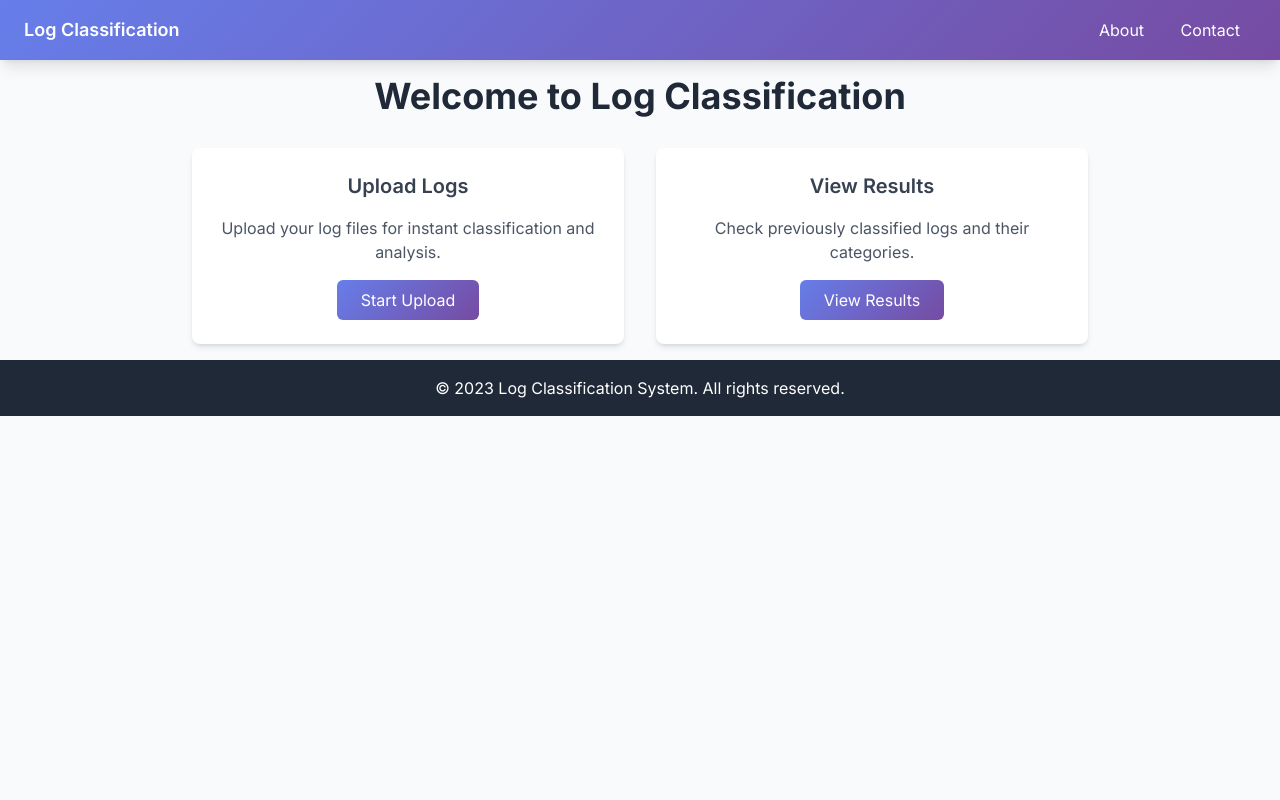
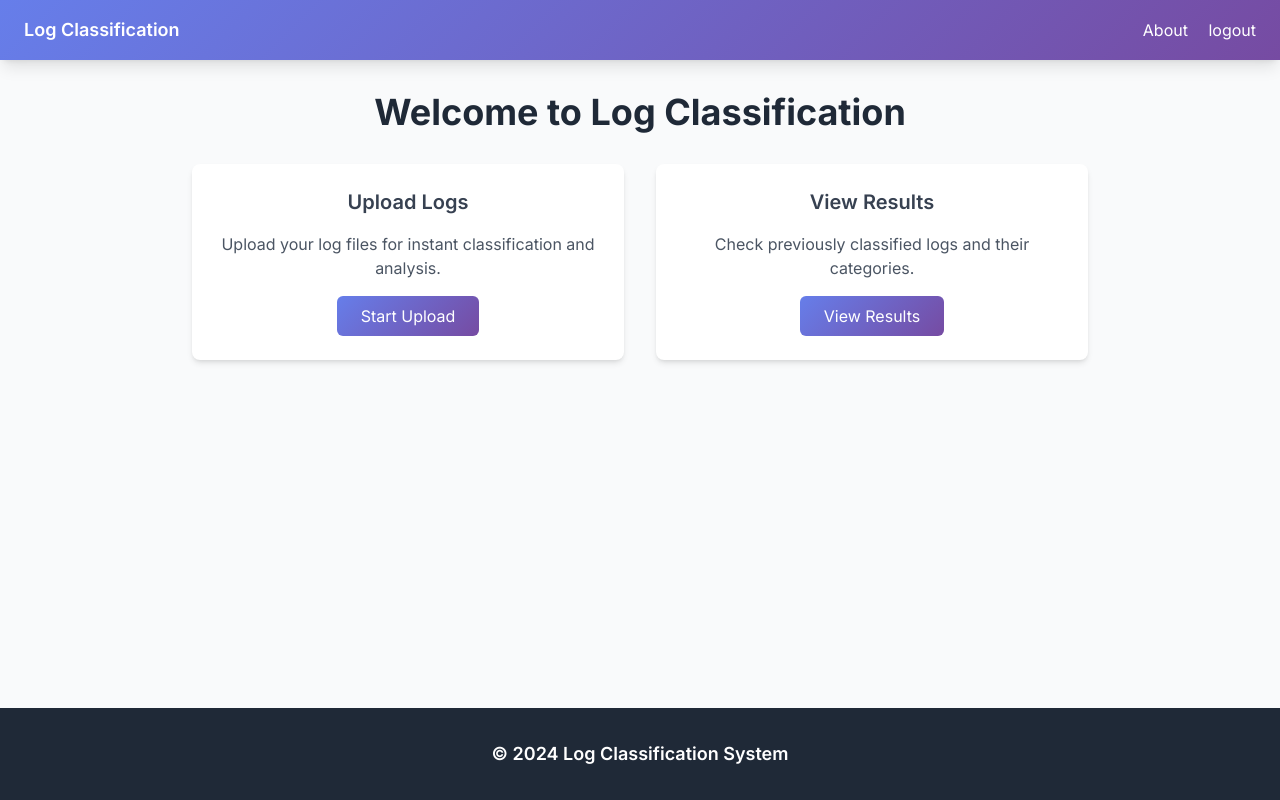
Before and after one commit to AbdullahAlAlif/log_classification, a Flask app: page / in a window 1280 px wide. Run offline with Flask 3, Linux system fonts and the light colour scheme; parts of the project's set-up code (start-up, migrations or seed data) failed here and were passed over; some libraries are stand-ins or nearby versions.

Commit message:
updated base.html a little

```diff
--- a/app.py
+++ b/app.py
@@ -1,32 +1,15 @@
-from flask import Flask, render_template, request, redirect, url_for, current_app
+from flask import Flask, render_template, request, redirect, url_for, send_from_directory, flash
 import pandas as pd
-from classify import classify_csv
 import os
 from dotenv import load_dotenv
+from functools import lru_cache
+from classify import classify_csv  # Add this import
 
 # Load environment variables
 load_dotenv()
 
 # Get absolute paths
 BASE_DIR = os.path.abspath(os.path.dirname(__file__))
-TEMPLATE_DIR = os.path.join(BASE_DIR, 'templates')
-
-print(f"Base directory: {BASE_DIR}")
-print(f"Template directory: {TEMPLATE_DIR}")
-
-# Create Flask application instance
-app = Flask(__name__)  # Remove template_folder parameter
-
-# Enable debug mode and template debugging
-app.config.update(
-    DEBUG=True,
-    TEMPLATES_AUTO_RELOAD=True,
-    EXPLAIN_TEMPLATE_LOADING=True  # Add this line for template debugging
-)
-
-# Add debug logging
-app.logger.setLevel('DEBUG')
-
 UPLOAD_FOLDER = 'uploads'
 ALLOWED_EXTENSIONS = {'csv', 'xlsx', 'xls'}
 
@@ -39,6 +22,32 @@ if not os.path.exists('dataset'):
 def allowed_file(filename):
     return '.' in filename and filename.rsplit('.', 1)[1].lower() in ALLOWED_EXTENSIONS
 
+# Create Flask application instance
+app = Flask(__name__)
+app.secret_key = os.getenv('SECRET_KEY', 'default-secret-key')  # Add secret key for flash messages
+
+# Update app configuration
+app.config.update(
+    DEBUG=True,
+    TEMPLATES_AUTO_RELOAD=True,
+    SEND_FILE_MAX_AGE_DEFAULT=0,
+    UPLOAD_FOLDER=UPLOAD_FOLDER,
+    MAX_CONTENT_LENGTH=16 * 1024 * 1024  # 16MB max file size
+)
+
+# Cache for expensive operations
+@lru_cache(maxsize=32)
+def get_classification_results():
+    try:
+        df = pd.read_csv('dataset/output.csv')
+        return {
+            'label_counts': df['target_label'].value_counts().to_dict(),
+            'total_logs': len(df),
+            'unique_labels': df['target_label'].unique().tolist()
+        }
+    except Exception:
+        return None
+
 @app.route('/')
 def index():
     return render_template('index.html')
@@ -46,45 +55,54 @@ def index():
 @app.route('/upload', methods=['GET', 'POST'])
 def upload_file():
     try:
-        app.logger.info('Attempting to render upload.html')
-        app.logger.info(f'Template folder: {app.template_folder}')
-        templates = os.listdir(app.template_folder) if os.path.exists(app.template_folder) else []
-        app.logger.info(f'Available templates: {templates}')
-
         if request.method == 'POST':
             if 'file' not in request.files:
-                return redirect(request.url)
+                flash('No file selected')
+                return redirect(url_for('upload_file'))
+
             file = request.files['file']
             if file.filename == '':
-                return redirect(request.url)
+                flash('No file selected')
+                return redirect(url_for('upload_file'))
+
             if file and allowed_file(file.filename):
-                filepath = os.path.join(UPLOAD_FOLDER, file.filename)
+                filepath = os.path.join(app.config['UPLOAD_FOLDER'], file.filename)
                 file.save(filepath)
                 try:
                     classify_csv(filepath)
+                    get_classification_results.cache_clear()
                     return redirect(url_for('results'))
                 except Exception as e:
-                    return f"Error processing file: {str(e)}"
-        return render_template('upload.html', error=None)
+                    flash(f'Error processing file: {str(e)}')
+                    return redirect(url_for('upload_file'))
+            else:
+                flash('Invalid file type')
+                return redirect(url_for('upload_file'))
+
+        # Render the upload page for GET requests
+        return render_template('upload.html')
     except Exception as e:
-        app.logger.error(f'Error rendering template: {str(e)}')
-        return f'Error rendering template: {str(e)}', 500
+        print(f"Error rendering upload template: {str(e)}")
+        return str(e), 500
 
 @app.route('/results')
 def results():
     try:
-        df = pd.read_csv('dataset/output.csv')
-        label_counts = df['target_label'].value_counts().to_dict()
-        total_logs = len(df)
-        unique_labels = df['target_label'].unique()
+        cached_results = get_classification_results()
+        if not cached_results:
+            flash('No classification results found')
+            return redirect(url_for('upload_file'))
+
         return render_template('results.html',
-                            label_counts=label_counts,
-                            total_logs=total_logs,
-                            labels=unique_labels)
+                               label_counts=cached_results['label_counts'],
+                               total_logs=cached_results['total_logs'],
+                               labels=cached_results['unique_labels'])
     except Exception as e:
-        return f"Error loading results: {str(e)}"
+        print(f"Error rendering results template: {str(e)}")
+        return str(e), 500
 
 @app.route('/filter/<label>')
+@lru_cache(maxsize=32)
 def filter_logs(label):
     try:
         df = pd.read_csv('dataset/output.csv')
@@ -96,12 +114,10 @@ def filter_logs(label):
 # Add error handlers
 @app.errorhandler(500)
 def internal_error(error):
-    app.logger.error(f'Server Error: {error}')
     return str(error), 500
 
 @app.errorhandler(404)
 def not_found_error(error):
-    app.logger.error(f'Not Found: {error}')
     return str(error), 404
 
 # Modify the bottom of the file to properly expose the Flask app
@@ -110,6 +126,6 @@ def create_app():
 
 application = app
 
-# This allows both "flask run" and "python app.py" to work
+# Update the run configuration
 if __name__ == '__main__':
-    application.run(debug=True)
+    app.run(debug=True, use_reloader=True)
--- a/templates/base.html
+++ b/templates/base.html
@@ -5,30 +5,41 @@
     <script src="https://cdn.tailwindcss.com"></script>
     <link href="https://fonts.googleapis.com/css2?family=Inter:wght@400;500;600;700&display=swap" rel="stylesheet">
     <style>
-        body { font-family: 'Inter', sans-serif; }
-        .gradient-bg { background: linear-gradient(135deg, #667eea 0%, #764ba2 100%); }
+        body {
+            font-family: 'Inter', sans-serif;
+            display: flex;
+            flex-direction: column;
+            min-height: 100vh;
+        }
+        .gradient-bg {
+            background: linear-gradient(135deg, #667eea 0%, #764ba2 100%);
+        }
+        .content-wrapper {
+            flex: 1;
+        }
     </style>
     {% block extra_css %}{% endblock %}
 </head>
-<body class="bg-gray-50 min-h-screen">
+<body class="bg-gray-50">
     <nav class="gradient-bg text-white shadow-lg">
         <div class="container mx-auto px-6 py-4">
-            <div class="flex items-center"></div>
             <div class="flex items-center justify-between">
-                <a href="/" class="text-lg font-semibold">Log Classification</a>
-                <div>
-                    <a href="/about" class="text-white hover:underline px-4">About</a>
-                    <a href="/contact" class="text-white hover:underline px-4">Contact</a>
+                <a href="{{ url_for('index') }}" class="text-lg font-semibold">Log Classification</a>
+                <div class="space-x-4">
+                    <a href="#" class="text-white hover:underline">About</a>
+                    <a href="#" class="text-white hover:underline">logout</a>
                 </div>
             </div>
         </div>
     </nav>
-    <main class="container mx-auto px-6 py-4">
+
+    <div class="content-wrapper container mx-auto px-6 py-8">
         {% block content %}{% endblock %}
-    </main>
-    <footer class="bg-gray-800 text-white py-4">
+    </div>
+
+    <footer class="bg-gray-800 text-white py-8 mt-auto">
         <div class="container mx-auto text-center">
-            <p>&copy; 2023 Log Classification System. All rights reserved.</p>
+            <p class="text-lg font-semibold">&copy; 2024 Log Classification System</p>
         </div>
     </footer>
 </body>
```
